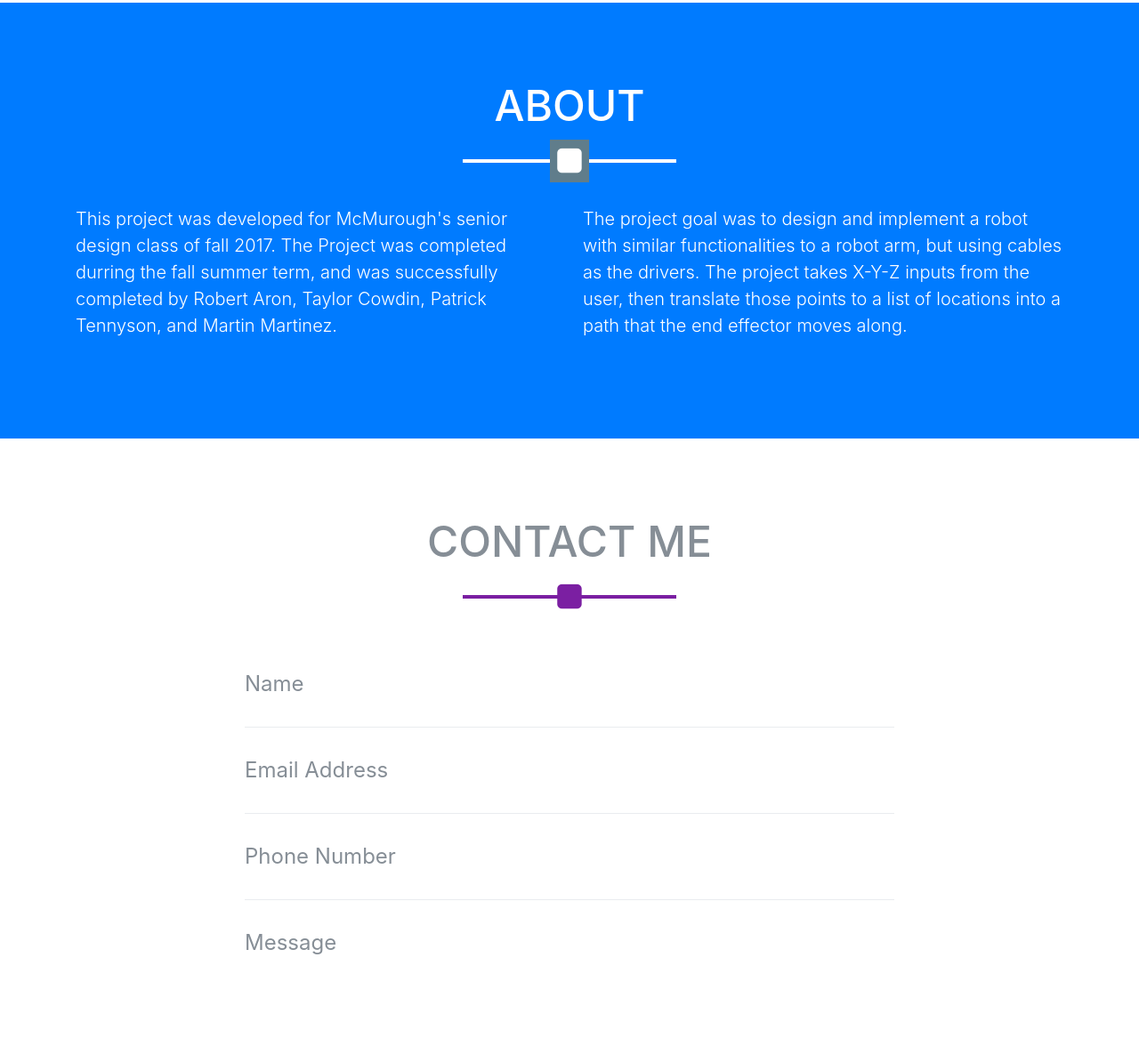
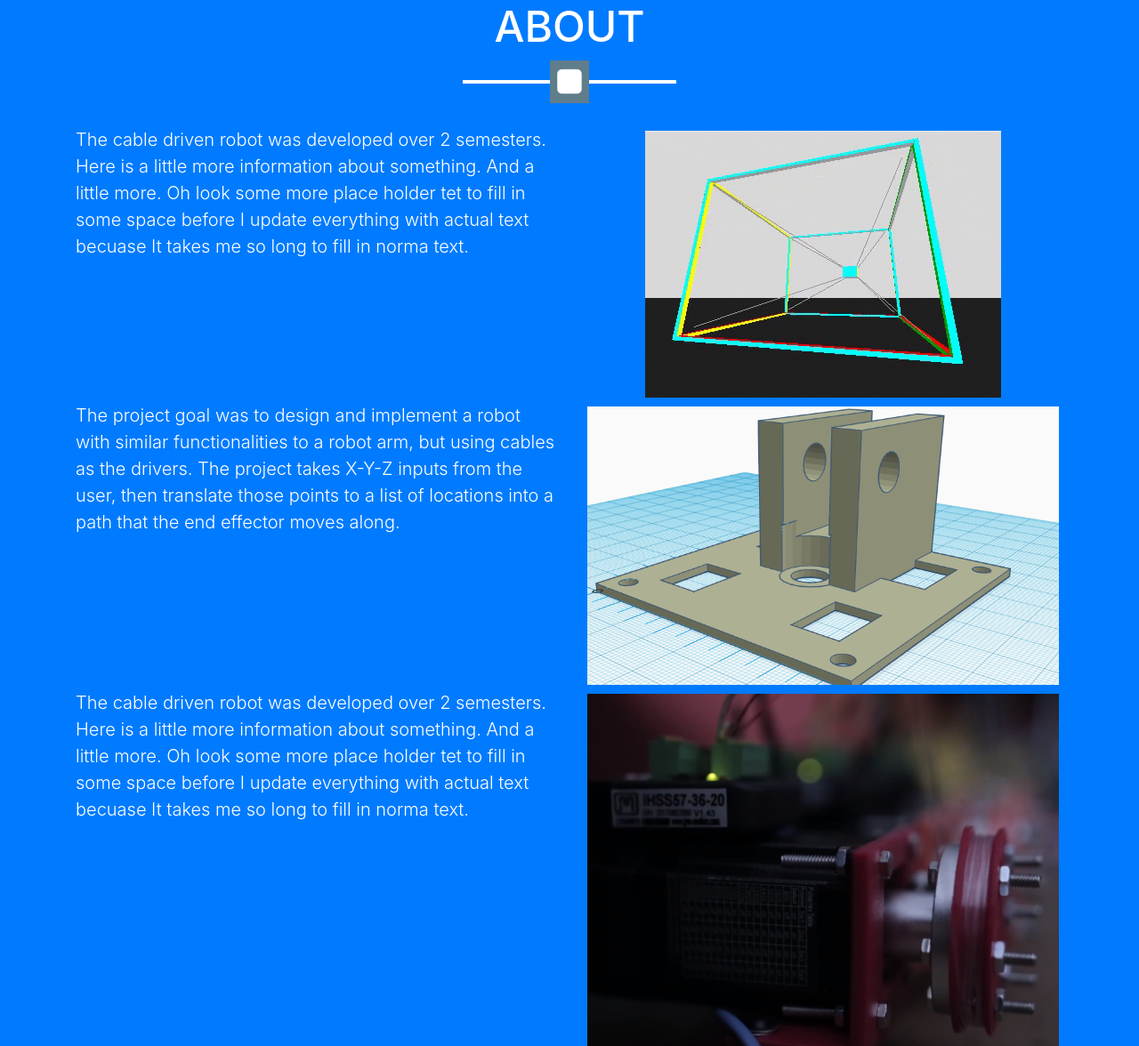
Before and after one commit to SeniorDesignTeamE/Website, a website with bundled scripts: page index.html in a window 1280 px wide. Shown: the part 1624-2800 px from the top of the page at 89% size. Built offline with nearby package versions, Linux system fonts and the light colour scheme; grey boxes are pictures that could not be loaded.

Commit message:
new images and placement

```diff
--- a/index.html
+++ b/index.html
@@ -23,7 +23,7 @@
   <!-- Custom styles for this template -->
   <link href="css/freelancer.css" rel="stylesheet">
 
-    <link rel="shortcut icon" type="image/png" href="img/favicon-cube.png"/>
+  <link rel="shortcut icon" type="image/png" href="img/favicon-cube.png" />
 
 </head>
 
@@ -33,20 +33,21 @@
   <nav class="navbar navbar-expand-lg bg-secondary fixed-top text-uppercase" id="mainNav">
     <div class="container">
       <a class="navbar-brand js-scroll-trigger" href="#page-top">Cable Driven Robot</a>
-        <button class="navbar-toggler navbar-toggler-right text-uppercase bg-primary text-white rounded" type="button" data-toggle="collapse" data-target="#navbarResponsive" aria-controls="navbarResponsive" aria-expanded="false" aria-label="Toggle navigation">
+      <button class="navbar-toggler navbar-toggler-right text-uppercase bg-primary text-white rounded" type="button" data-toggle="collapse"
+        data-target="#navbarResponsive" aria-controls="navbarResponsive" aria-expanded="false" aria-label="Toggle navigation">
         Menu
         <i class="fa fa-bars"></i>
       </button>
       <div class="collapse navbar-collapse" id="navbarResponsive">
         <ul class="navbar-nav ml-auto">
           <li class="nav-item mx-0 mx-lg-1">
-              <a class="nav-link py-3 px-0 px-lg-3 rounded js-scroll-trigger" href="#developers">Developers</a>
+            <a class="nav-link py-3 px-0 px-lg-3 rounded js-scroll-trigger" href="#overview">Overview</a>
           </li>
           <li class="nav-item mx-0 mx-lg-1">
             <a class="nav-link py-3 px-0 px-lg-3 rounded js-scroll-trigger" href="#about">About</a>
           </li>
           <li class="nav-item mx-0 mx-lg-1">
-              <a class="nav-link py-3 px-0 px-lg-3 rounded js-scroll-trigger" href="#contact">Contact</a>
+            <a class="nav-link py-3 px-0 px-lg-3 rounded js-scroll-trigger" href="#developers">Developers</a>
           </li>
         </ul>
       </div>
@@ -63,6 +64,75 @@
       <h2 class="font-weight-light mb-0">Senior Design Project - Fall 2017</h2>
     </div>
   </header>
+
+  <!-- Contact Section -->
+  <section id="overview">
+    <div class="container">
+      <h2 class="text-center text-uppercase text-secondary mb-0">Overview</h2>
+      <hr class="star-dark mb-5">
+      <div class="row">
+        <div class="col-lg-6">
+          <p class="lead">This project was developed for McMurough's senior design class of fall 2017. The Project was completed durring
+            the fall summer term, and was successfully completed by Robert Aron, Taylor Cowdin, Patrick Tennyson, and Martin
+            Martinez.
+          </p>
+        </div>
+        <div class="col-lg-6">
+          <p class="lead">The project goal was to design and implement a robot with similar functionalities to a robot arm, but using cables
+            as the drivers. The project takes X-Y-Z inputs from the user, then translate those points to a list of locations
+            into a path that the end effector moves along.</p>
+        </div>
+      </div>
+    </div>
+  </section>
+
+
+
+  <!-- About Section -->
+  <section class="bg-primary text-white mb-0" id="about">
+    <div class="container">
+      <h2 class="text-center text-uppercase text-white">About</h2>
+      <hr class="star-light mb-5">
+      <div class="row">
+        <div class="col-lg-6">
+          <p class="lead">The cable driven robot was developed over 2 semesters. Here is a little more information about something. And a
+            little more. Oh look some more place holder tet to fill in some space before I update everything with actual
+            text becuase It takes me so long to fill in norma text.
+          </p>
+        </div>
+        <div class="col-lg-6">
+          <img class="img-fluid img-about" src="img/about/wiredGL.gif">
+        </div>
+        <div class="col-lg-6">
+          <p class="lead">The project goal was to design and implement a robot with similar functionalities to a robot arm, but using cables
+            as the drivers. The project takes X-Y-Z inputs from the user, then translate those points to a list of locations
+            into a path that the end effector moves along.</p>
+        </div>
+        <div class="col-lg-6">
+          <img class="img-fluid img-about" src="img/about/cornerMount.png">
+        </div>
+        <div class="col-lg-6">
+            <p class="lead">The cable driven robot was developed over 2 semesters. Here is a little more information about something. And a
+              little more. Oh look some more place holder tet to fill in some space before I update everything with actual
+              text becuase It takes me so long to fill in norma text.
+            </p>
+          </div>
+          <div class="col-lg-6">
+            <img class="img-fluid img-about" src="img/about/physicalFrame.png">
+          </div>
+          <div class="col-lg-6">
+            <p class="lead">The project goal was to design and implement a robot with similar functionalities to a robot arm, but using cables
+              as the drivers. The project takes X-Y-Z inputs from the user, then translate those points to a list of locations
+              into a path that the end effector moves along.</p>
+          </div>
+          <div class="col-lg-6">
+            <img class="img-fluid img-about" src="img/about/workingVid.gif">
+          </div>
+      </div>
+    </div>
+  </section>
+
+
 
   <!-- Portfolio Grid Section -->
   <section class="portfolio" id="developers">
@@ -109,71 +179,6 @@
             </div>
             <img class="img-fluid" src="img/dev/dev-taylor.png" alt="">
           </a>
-          </div>
-        </div>
-      </div>
-    </section>
-
-    <!-- About Section -->
-    <section class="bg-primary text-white mb-0" id="about">
-      <div class="container">
-        <h2 class="text-center text-uppercase text-white">About</h2>
-        <hr class="star-light mb-5">
-        <div class="row">
-          <div class="col-lg-6">
-            <p class="lead">This project was developed for McMurough's senior design class of fall 2017. The Project was completed durring the fall summer term, and was successfully completed by Robert Aron, Taylor Cowdin, Patrick Tennyson, and Martin Martinez.</p>
-          </div>
-          <div class="col-lg-6">
-            <p class="lead">The project goal was to design and implement a robot with similar functionalities to a robot arm, but using cables as the drivers. The project takes X-Y-Z inputs from the user, then translate those points to a list of locations into a path that the end effector moves along.</p>
-          </div>
-        </div>
-      </div>
-    </section>
-
-    <!-- Contact Section -->
-    <section id="contact">
-      <div class="container">
-        <h2 class="text-center text-uppercase text-secondary mb-0">Contact Me</h2>
-        <hr class="star-dark mb-5">
-        <div class="row">
-          <div class="col-lg-8 mx-auto">
-            <!-- To configure the contact form email address, go to mail/contact_me.php and update the email address in the PHP file on line 19. -->
-            <!-- The form should work on most web servers, but if the form is not working you may need to configure your web server differently. -->
-            <form name="sentMessage" id="contactForm" novalidate="novalidate">
-              <div class="control-group">
-                <div class="form-group floating-label-form-group controls mb-0 pb-2">
-                  <label>Name</label>
-                  <input class="form-control" id="name" type="text" placeholder="Name" required="required" data-validation-required-message="Please enter your name.">
-                  <p class="help-block text-danger"></p>
-                </div>
-              </div>
-              <div class="control-group">
-                <div class="form-group floating-label-form-group controls mb-0 pb-2">
-                  <label>Email Address</label>
-                  <input class="form-control" id="email" type="email" placeholder="Email Address" required="required" data-validation-required-message="Please enter your email address.">
-                  <p class="help-block text-danger"></p>
-                </div>
-              </div>
-              <div class="control-group">
-                <div class="form-group floating-label-form-group controls mb-0 pb-2">
-                  <label>Phone Number</label>
-                  <input class="form-control" id="phone" type="tel" placeholder="Phone Number" required="required" data-validation-required-message="Please enter your phone number.">
-                  <p class="help-block text-danger"></p>
-                </div>
-              </div>
-              <div class="control-group">
-                <div class="form-group floating-label-form-group controls mb-0 pb-2">
-                  <label>Message</label>
-                  <textarea class="form-control" id="message" rows="5" placeholder="Message" required="required" data-validation-required-message="Please enter a message."></textarea>
-                  <p class="help-block text-danger"></p>
-                </div>
-              </div>
-              <br>
-              <div id="success"></div>
-              <div class="form-group">
-                <button type="submit" class="btn btn-primary btn-xl" id="sendMessageButton">Send</button>
-              </div>
-            </form>
         </div>
       </div>
     </div>
--- a/scss/_global.scss
+++ b/scss/_global.scss
@@ -92,3 +92,10 @@ section {
     line-height: 3.1rem;
   }
 }
+
+
+.img-about{
+  margin:0 auto;
+  display: block;
+  padding: 5px;
+}
```
Also changed, not shown: css/freelancer.css, css/freelancer.min.css, img/about/cornerMount.png (added), img/about/physicalFrame.png (added), img/about/wiredGL.gif (added), 3 other files. Lines whose indentation alone changed are shown as unchanged.
